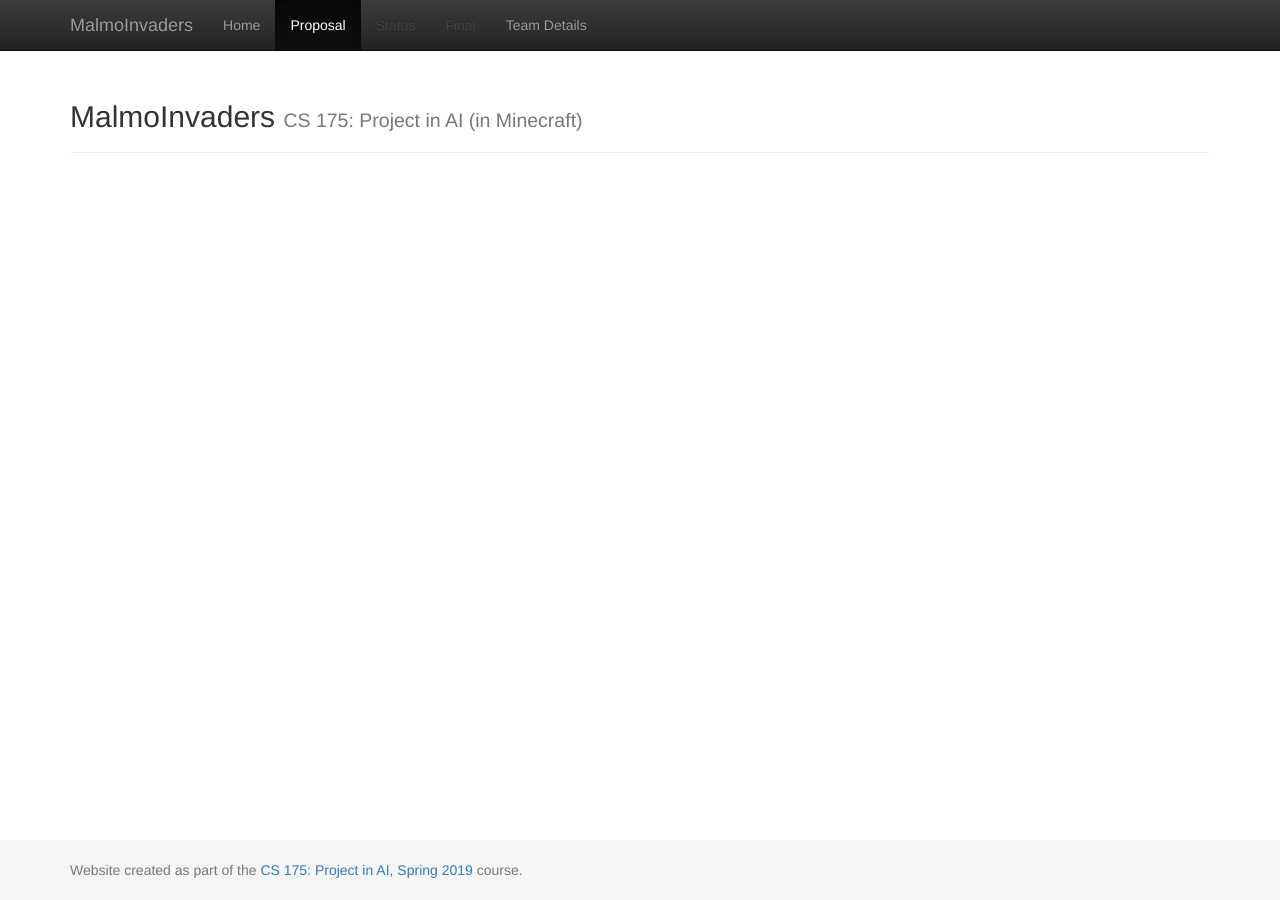
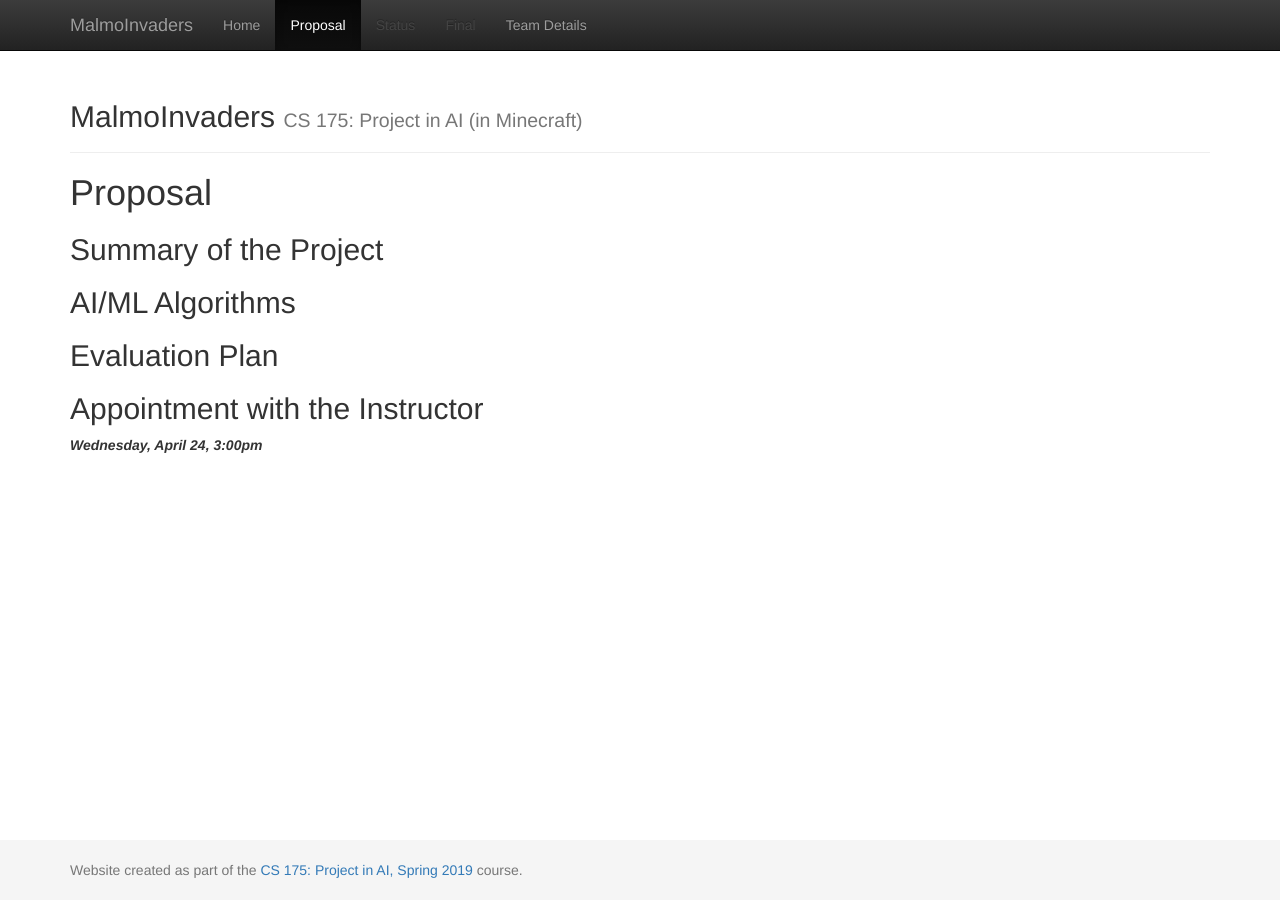
Before and after one commit to YINGDAT/CrossyCarts, a Jekyll site: the page built from docs/proposal.md, in a window 1280 px wide. Built offline with Jekyll 4.4.1, drawn with Linux system fonts in a browser that asks for light colours.

Commit message:
Update proposal.md

```diff
--- a/docs/proposal.md
+++ b/docs/proposal.md
@@ -2,3 +2,12 @@
 layout: default
 title: Proposal
 ---
+
+
+# {{ page.title }}
+
+## Summary of the Project
+## AI/ML Algorithms
+## Evaluation Plan
+## Appointment with the Instructor
+***Wednesday, April 24, 3:00pm***
```
